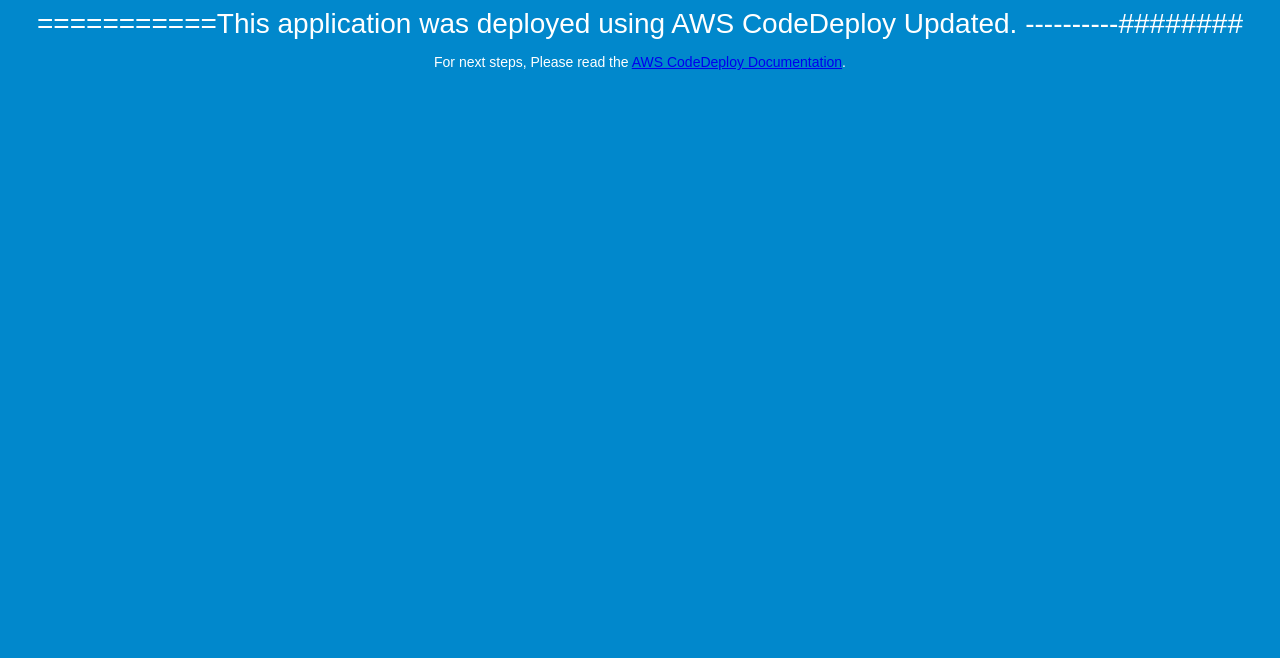
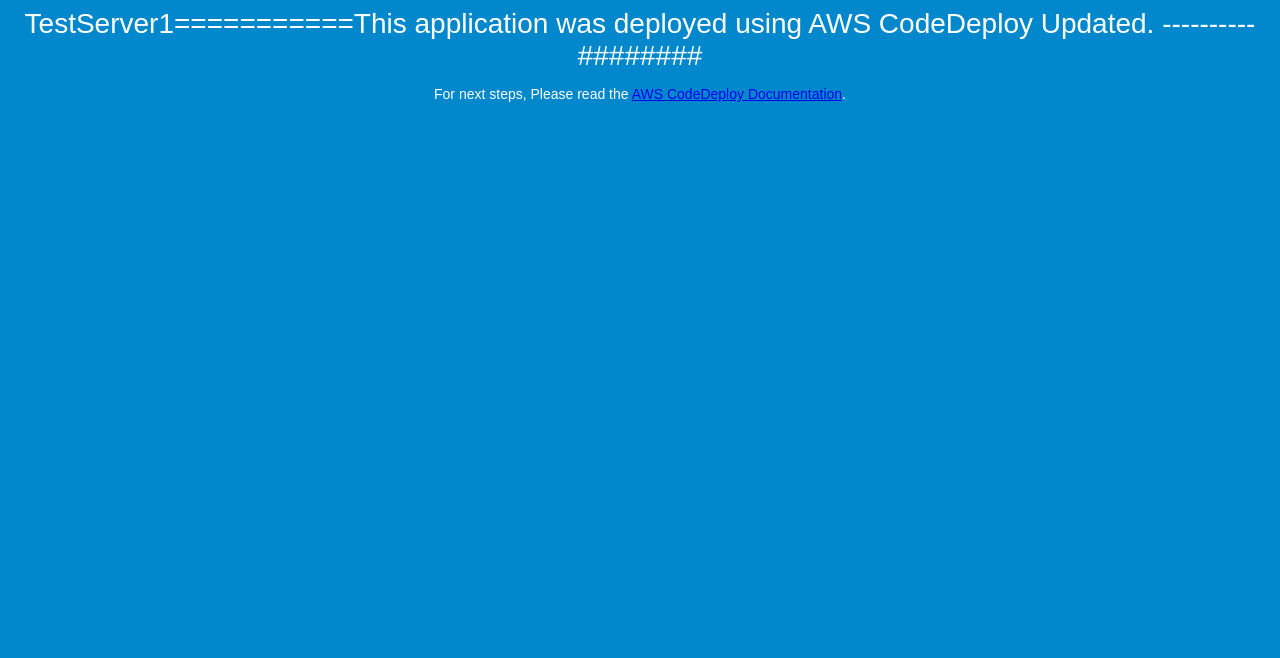
Before and after one commit to raghavvidya/codedeploy, a plain HTML site: page index.html in a window 1280 px wide. Shown: the part 142-800 px from the top of the page. Drawn offline with Linux system fonts and the light colour scheme.

Commit message:
updated index

```diff
--- a/index.html
+++ b/index.html
@@ -27,7 +27,7 @@
 <body>
   <div align="center">
     <h1>Congratulations</h1>
-    <h2>===========This application was deployed using AWS CodeDeploy Updated. ----------######## </h2>
+    <h2>TestServer1===========This application was deployed using AWS CodeDeploy Updated. ----------######## </h2>
     <p>For next steps, Please read the <a href="http://aws.amazon.com/documentation/codedeploy">AWS CodeDeploy Documentation</a>.</p>
   </div>
 </body>
```
